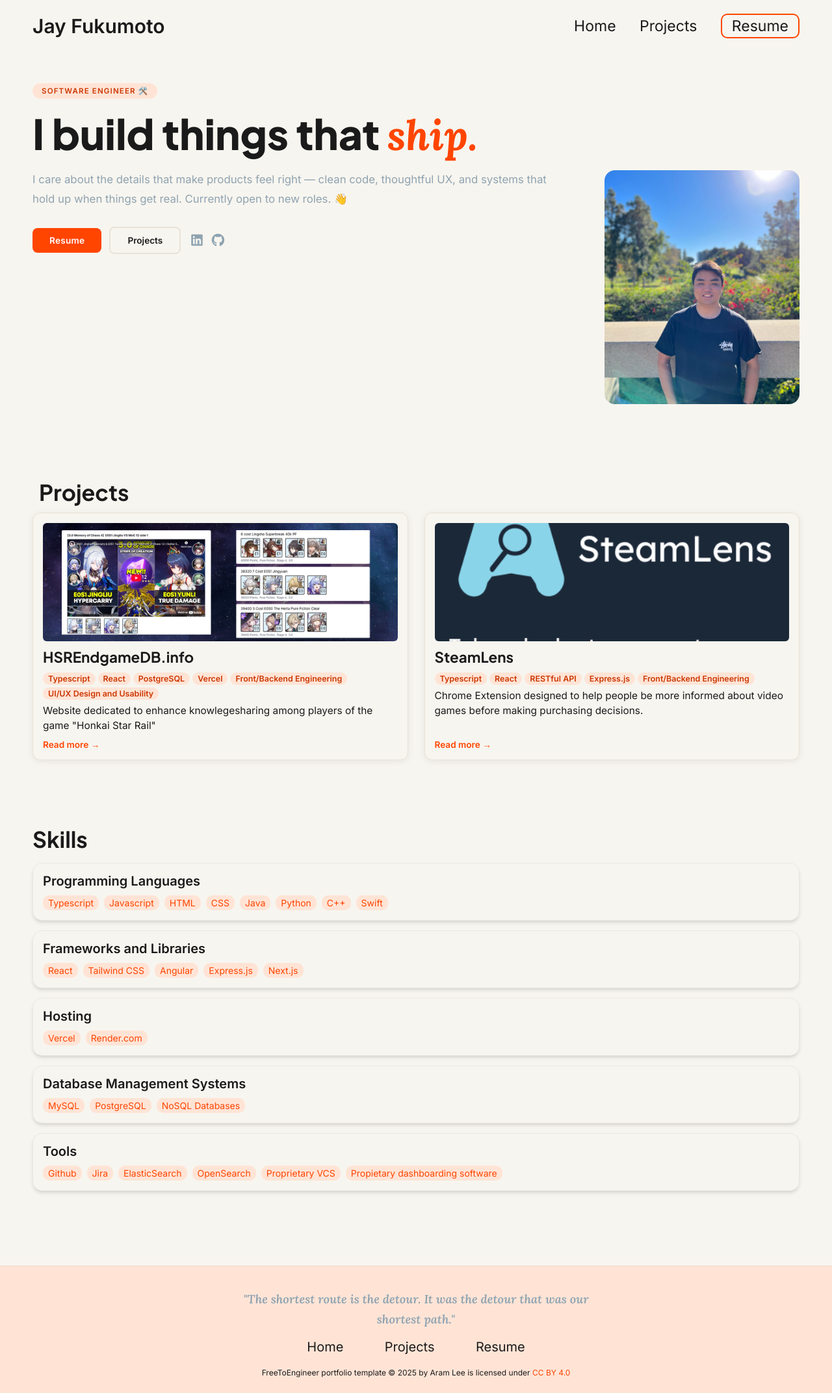
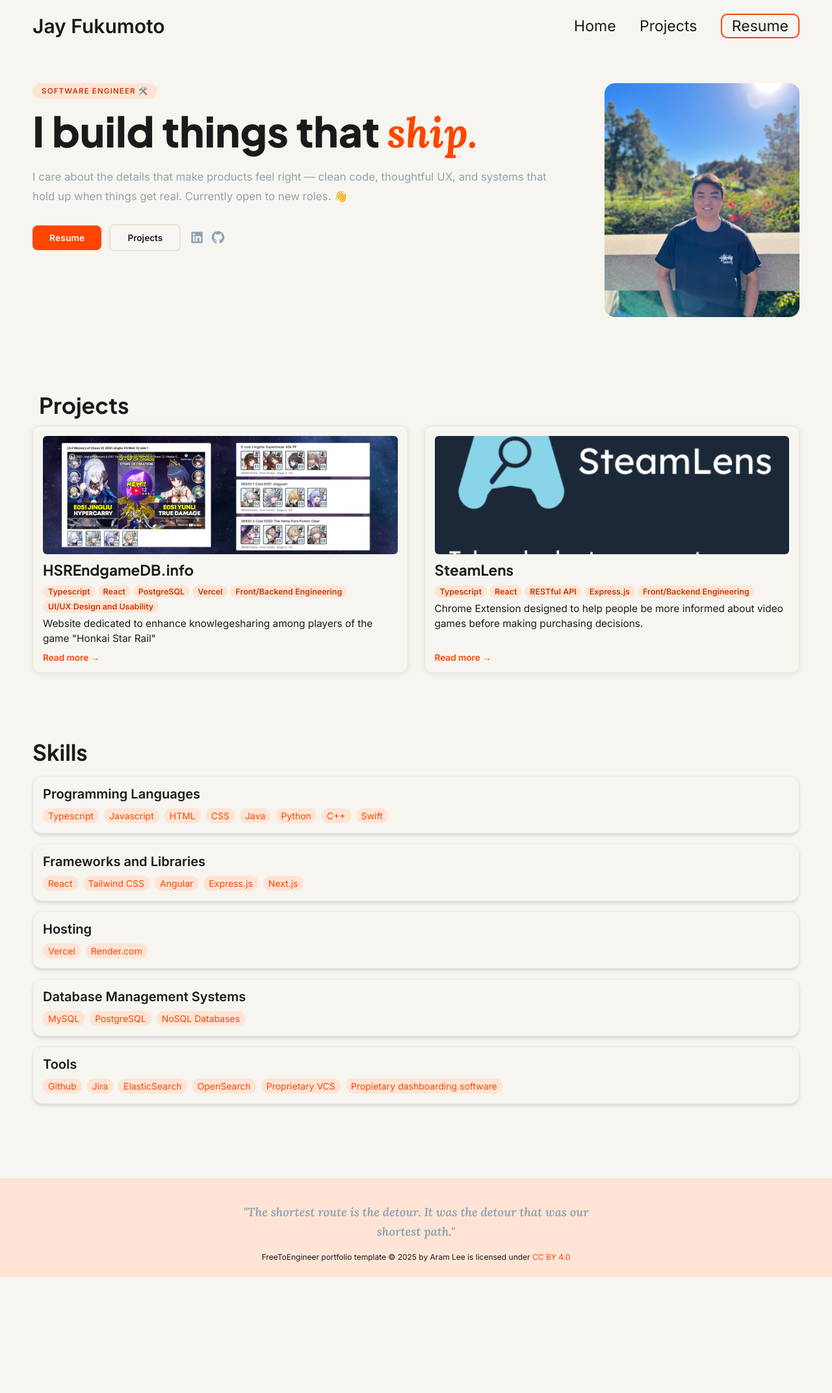
Before and after one commit to jayfuku/jayfuku.github.io, a Jekyll site: the page built from index.html, in a window 1280 px wide. Shown: the whole page at 65% size. Built offline with Jekyll 4.4.1, drawn with Linux system fonts in a browser that asks for light colours; after the commit the page ends 1966 px from its top, so only the background shows below that.

Commit message:
fix: align photo to top of hero, remove footer nav links

```diff
--- a/_includes/footer.html
+++ b/_includes/footer.html
@@ -2,11 +2,6 @@
   <div class="footer-content">
     <div class="footer-quote">
       <p class="quote-text">"The shortest route is the detour. It was the detour that was our shortest path."</p>
-    </div>
-    <div class="links">
-      <a href="/"><span>Home</span></a>
-      <a href="/projects/"><span>Projects</span></a>
-      <a href="{{ site.resume-url }}" target="_blank" rel="noopener noreferrer"><span>Resume</span></a>
     </div>
   </div>
   <div class="license">
--- a/_includes/hero.html
+++ b/_includes/hero.html
@@ -2,16 +2,13 @@
 <!-- SECTION 1: Hero -->
 <section class="hero-section">
 
-  <div class="hero-top">
-    <span class="hero-tag">Software Engineer 🛠️</span>
-    <h1 class="hero-headline">
-      I build things that <em class="hero-accent">ship.</em>
-    </h1>
-  </div>
-
-  <div class="hero-bio-row">
-    <div class="hero-bio">
-      <p>{{ site.description }}</p>
+  <div class="hero-inner">
+    <div class="hero-left">
+      <span class="hero-tag">Software Engineer 🛠️</span>
+      <h1 class="hero-headline">
+        I build things that <em class="hero-accent">ship.</em>
+      </h1>
+      <p class="hero-bio">{{ site.description }}</p>
       <div class="hero-actions">
         <a href="{{ site.resume-url }}" class="btn-primary" target="_blank" rel="noopener noreferrer">Resume</a>
         <a href="#projects" class="btn-secondary">Projects</a>
--- a/css/styles.css
+++ b/css/styles.css
@@ -159,8 +159,14 @@
     border: none;
 }
 
-.hero-top {
-    margin-bottom: 20px;
+.hero-inner {
+    display: flex;
+    gap: 64px;
+    align-items: flex-start;
+}
+
+.hero-left {
+    flex: 1;
 }
 
 .hero-tag {
@@ -174,7 +180,7 @@
     border-radius: 99px;
     background: var(--light-background-color);
     color: #CC3700;
-    margin-bottom: 20px;
+    margin-bottom: 16px;
 }
 
 .hero-headline {
@@ -183,7 +189,7 @@
     font-size: clamp(2.6rem, 5vw, 4.5rem);
     line-height: 1.05;
     color: var(--text-color);
-    margin: 0;
+    margin: 0 0 20px 0;
     font-style: normal;
 }
 
@@ -194,17 +200,7 @@
     color: var(--highlight-color);
 }
 
-.hero-bio-row {
-    display: flex;
-    gap: 64px;
-    align-items: flex-start;
-}
-
 .hero-bio {
-    flex: 1;
-}
-
-.hero-bio p {
     font-family: 'Inter', sans-serif;
     font-size: 1.05rem;
     line-height: 1.75;
@@ -789,20 +785,26 @@
         padding: 32px 0 40px;
     }
 
-    .hero-bio-row {
+    .hero-inner {
         flex-direction: column-reverse;
-        gap: 32px;
+        gap: 24px;
         text-align: center;
+    }
+
+    .hero-left {
+        width: 100%;
     }
 
     .hero-photo {
         flex: none;
+        width: 100%;
+        display: flex;
+        justify-content: center;
     }
 
     .hero-photo img {
         width: 220px;
         height: 264px;
-        margin: 0 auto;
     }
 
     .hero-actions {
```
